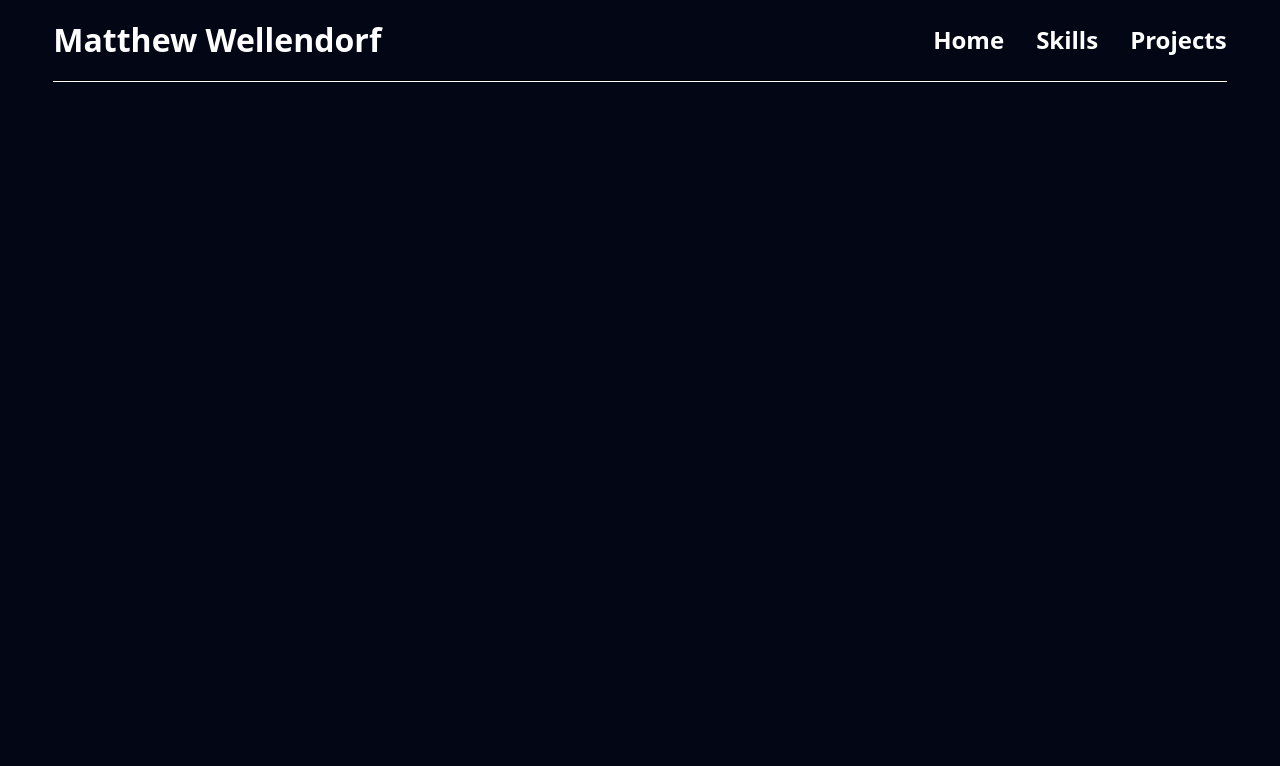
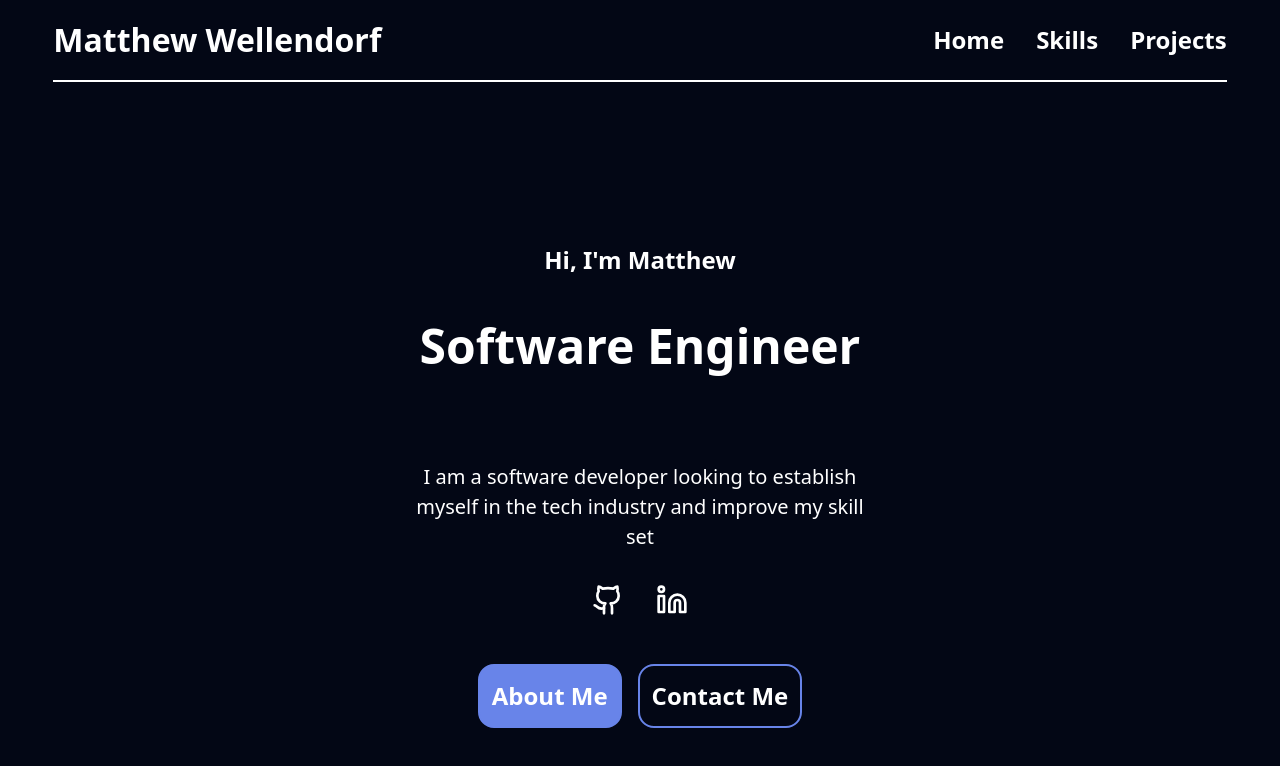
Before and after one commit to wellendorfmatthew/software-portfolio, a Next.js app in the folder software-portfolio/: page / in a window 1280 px wide. Shown: the top 766 px of the page. Built offline with nearby package versions, Linux system fonts and the light colour scheme.

Commit message:
Added home section

```diff
--- /dev/null
+++ b/software-portfolio/src/app/components/home/page.tsx
@@ -0,0 +1,32 @@
+import Image from "next/image";
+import Link from "next/link";
+import { Github, Linkedin } from "lucide-react";
+
+export default function Home() {
+  return (
+    <div className="w-1/2 flex flex-col items-center justify-center gap-8">
+        <h3 className="text-medium font-bold font-main">Hi, I'm Matthew</h3>
+        <h1 className="text-extraLarge font-semibold font-secondary">Software Engineer</h1>
+        <p className="text-small-medium font-secondary w-9/12 text-wrap text-center mt-12">
+        I am a software developer looking to establish myself in the tech industry
+        and improve my skill set
+        </p>
+        <div className="flex items-center justify-center gap-8">
+            <Github size={32} color="white" />
+            <Linkedin size={32} color="white" />
+        </div>
+        <div className="flex gap-4 items-center justify-center mt-4">
+            <button
+                className="bg-secondary p-button text-medium font-semibold rounded-2xl border-2 border-secondary cursor-pointer font-main"
+            >
+            About Me
+            </button>
+            <button
+                className="bg-primary p-button text-medium font-semibold rounded-2xl cursor-pointer border-2 border-secondary font-main"
+            >
+            Contact Me
+            </button>
+        </div>
+    </div>
+  );
+}
--- a/software-portfolio/src/app/globals.css
+++ b/software-portfolio/src/app/globals.css
@@ -21,9 +21,15 @@
   --color-secondary: #6884E9;
   --color-tertiary: #1B2836;
   --color-quaternary: #FFFFFF;
+
+  /* Padding */
+  --spacing-button: 0.5em;
+  --spacing-lg-button-horizontal: 2em;
+  --spacing-lg-button-vertical: 0.5em;
 }
 
 body {
   margin: 0;
   padding: 0;
+  color: white;
 }
--- a/software-portfolio/src/app/page.tsx
+++ b/software-portfolio/src/app/page.tsx
@@ -1,10 +1,12 @@
 import Image from "next/image";
 import Header from "./components/header/page";
+import Home from "./components/home/page";
 
-export default function Home() {
+export default function Root() {
   return (
-    <div className="flex flex-col items-center h-screen w-screen bg-primary">
+    <div className="flex flex-col items-center h-screen w-screen bg-primary gap-40">
       <Header />
+      <Home />
     </div>
   );
 }
```
Also changed, not shown: software-portfolio/package.json (+7 -6 lines), 1 other file (tests, documents, lock files or other folders).
